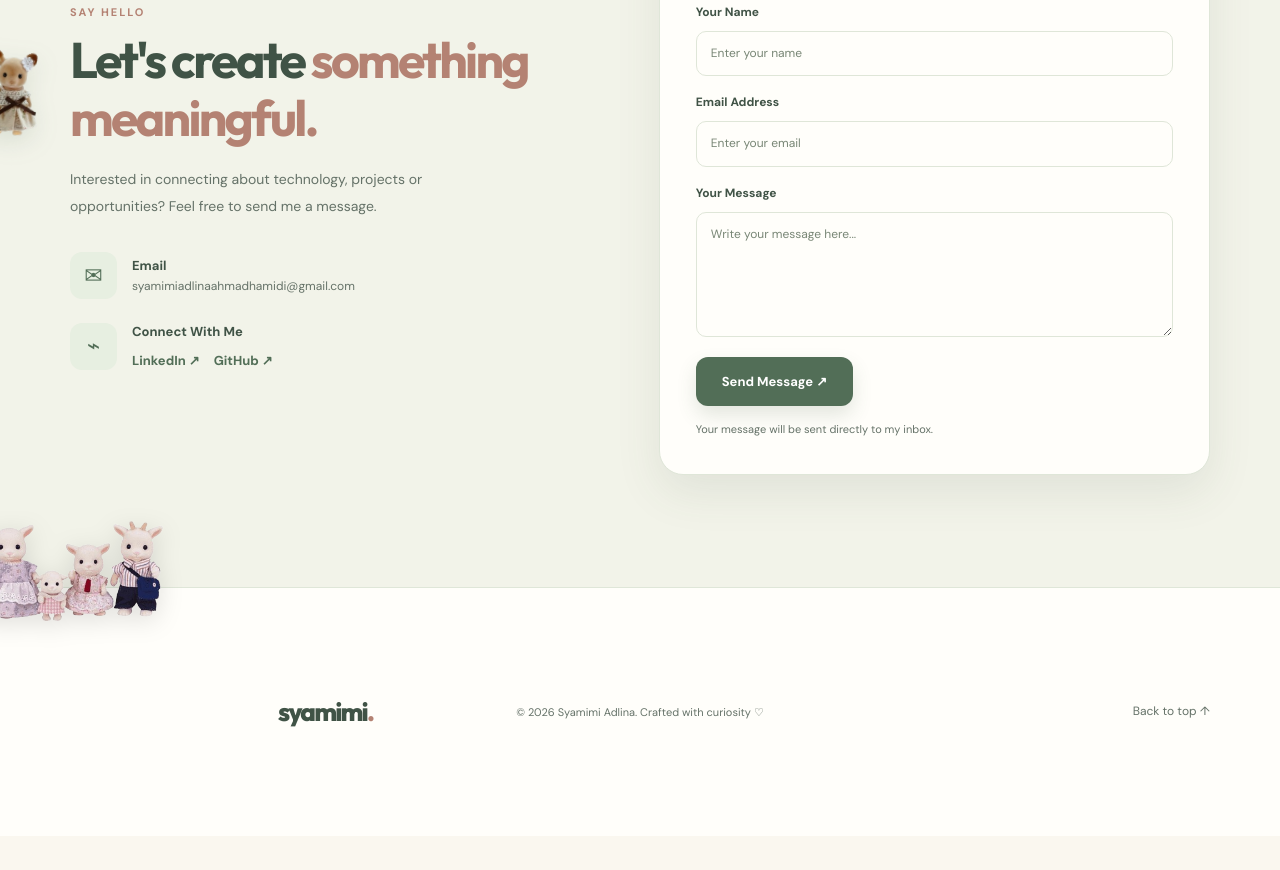
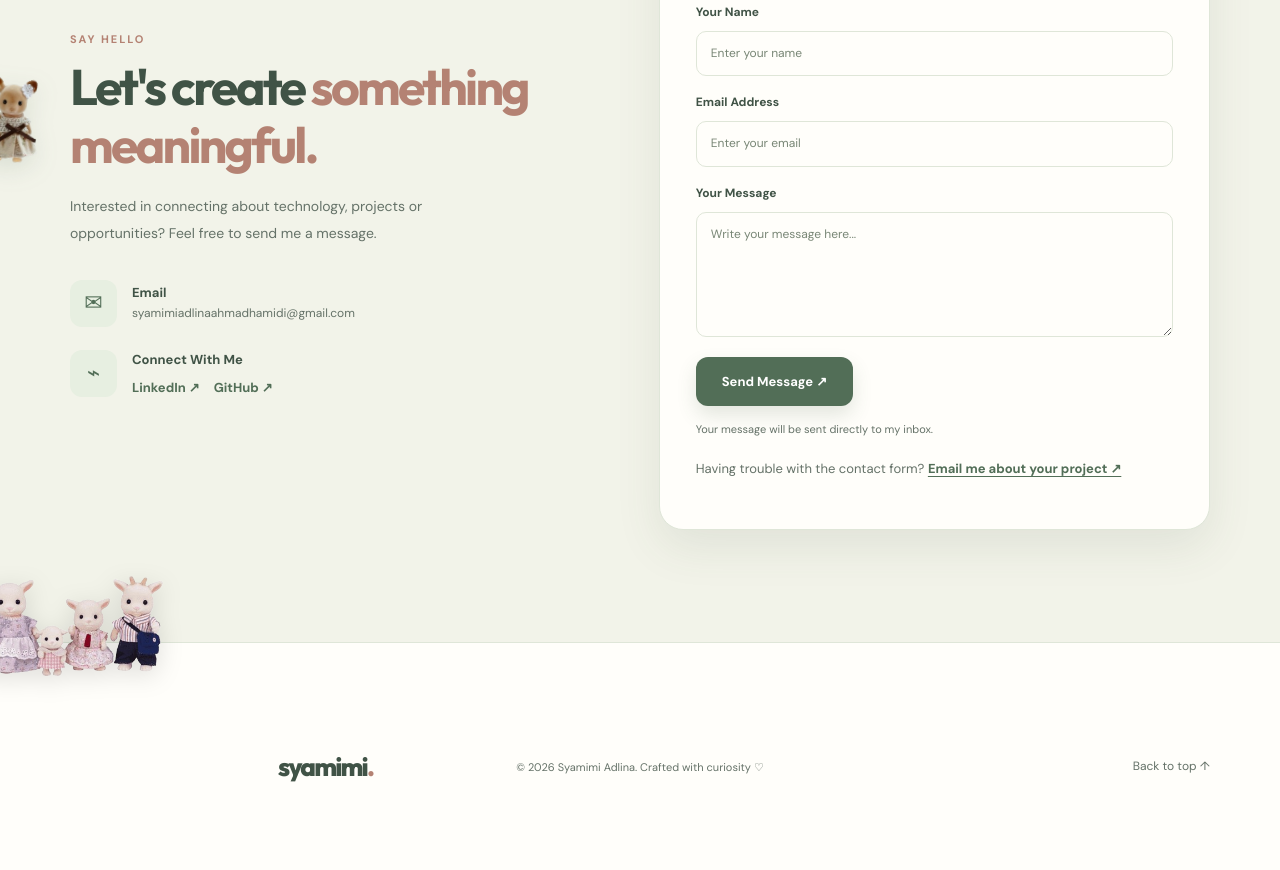
Before and after one commit to syamimiadlinaahmadhamidi-png/syamimi-adlina-portfolio, a plain HTML site: page index.html in a window 1280 px wide. Shown: the part 3676-4546 px from the top of the page. Before the commit the page ends 4512 px from the top, so only its background shows below. Drawn offline with Linux system fonts and the light colour scheme.

Commit message:
Add freelance contact email backup

```diff
--- a/index.html
+++ b/index.html
@@ -528,6 +528,15 @@
   Your message will be sent directly to my inbox.
 </p>
 
+
+<p class="contact-fallback">
+  Having trouble with the contact form?
+  <a href="mailto:syamimiadlinaahmadhamidi@gmail.com?subject=Freelance%20Project%20Enquiry">
+    Email me about your project ↗
+  </a>
+</p>
+
+
         </form>
       </div>
     </section>
--- a/style.css
+++ b/style.css
@@ -1998,3 +1998,17 @@ h1, h2, h3 {
   }
 
 }
+
+
+.contact-fallback {
+  margin-top: 12px;
+  font-size: 13px;
+  color: var(--body);
+}
+
+.contact-fallback a {
+  color: var(--accent);
+  font-weight: 700;
+  text-decoration: underline;
+  text-underline-offset: 3px;
+}
```
